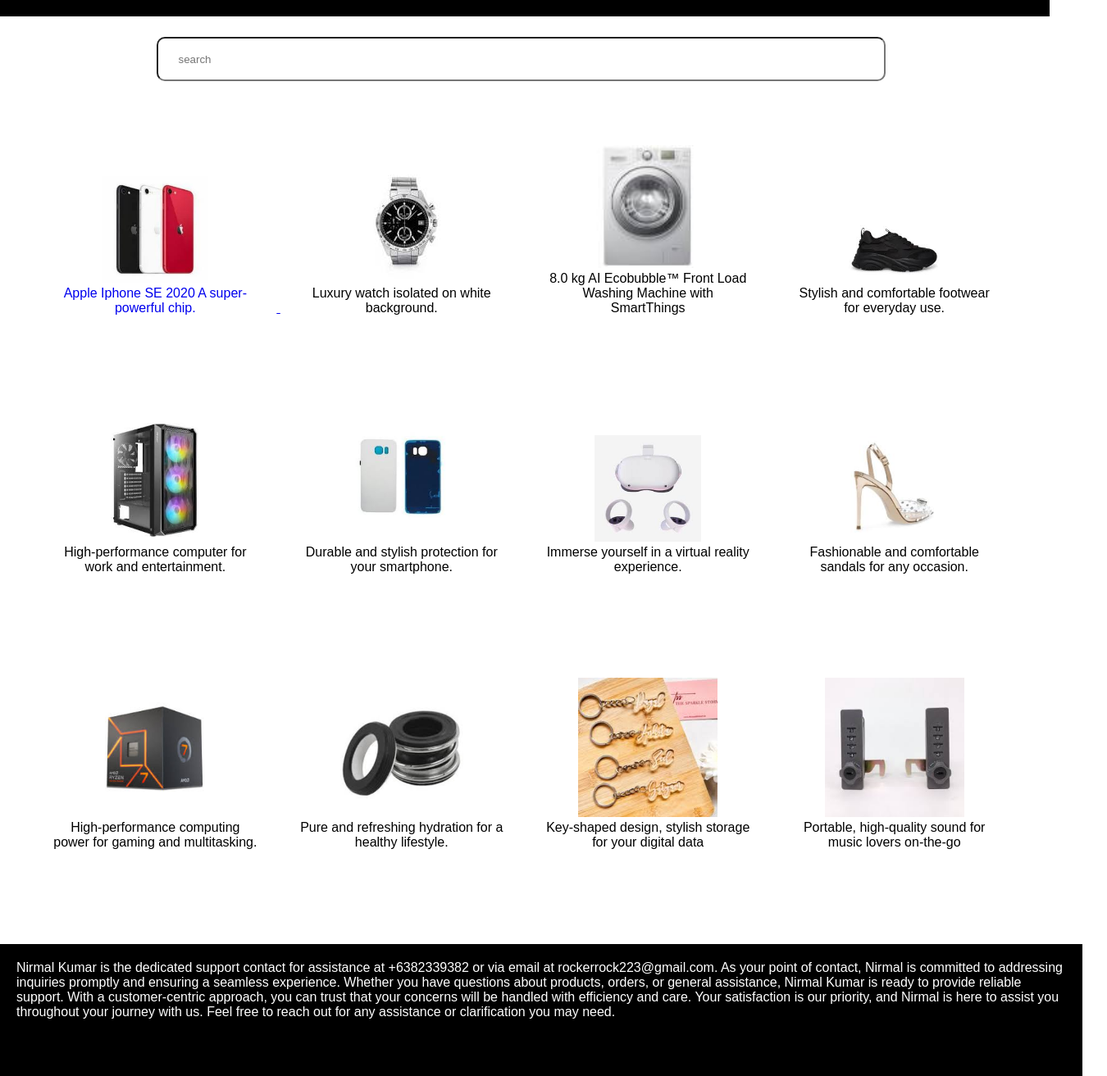
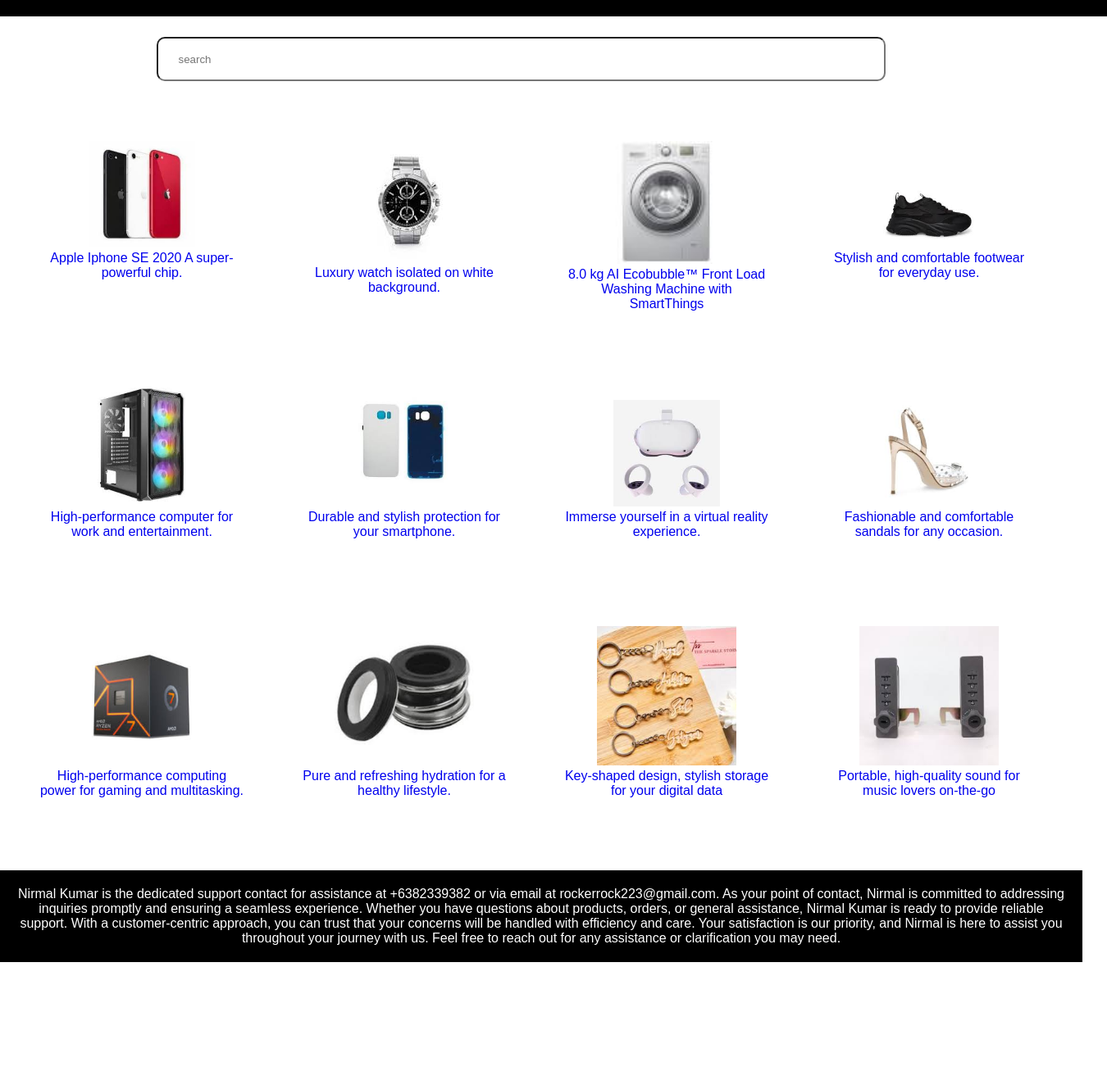
Before and after one commit to NIRMALKUMAR223/NIRMALMARKETHUB, a plain HTML site: page home.html in a window 1280 px wide. Shown: the part 78-1391 px from the top of the page at 82% size, 1350 px wide, since content can reach past the window. After the commit the page ends 1252 px from the top, so only its background shows below. Drawn offline with Linux system fonts and the light colour scheme.

Commit message:
upgradinggrid

```diff
--- a/css/home.css
+++ b/css/home.css
@@ -7,6 +7,7 @@
     background-color: rgb(0, 0, 0);
     color: white;
     padding: 35px;
+    width: 100%;
 
 }
 nav{
@@ -36,6 +37,7 @@ li{
 .search{
     margin-right: 10px;
     text-align: center;
+
 }
 input{
     margin: 25px;
@@ -45,12 +47,12 @@ input{
     border-radius: 10px;
 }
 .products{
-    justify-content: center;
-    align-items: center;
-    text-align: center;
-    padding: 30px;
-    margin-bottom: 2px;
+    width: 100%;
+    display: grid;
+    grid-template-columns: 1fr 1fr 1fr 1fr;
+    padding: 25px;
 }
+
 .fog{
     text-align: center;
     border-style: solid;
@@ -62,9 +64,13 @@ input{
     display: inline-block;
 }
 .fog:hover{
+    box-shadow: 1px 0px 4px rgb(126, 125, 125);
     border-color: black;
     border-width: 3px;
     cursor: pointer;
+    border-radius: 25px;
+    border: none;
+
 }
 .watch{
     text-align: center;
@@ -81,6 +87,12 @@ input{
     border-color: black;
     border-width: 3px;
     cursor: pointer;
+    border-radius: 25px;
+    box-shadow: 1px 0px 4px rgb(126, 125, 125);
+    border:none;
+
+
+
 }
 .wash{
     text-align: center;
@@ -96,6 +108,12 @@ input{
     border-color: black;
     border-width: 3px;
     cursor: pointer;
+    border-radius: 25px;
+    box-shadow: 1px 0px 4px rgb(126, 125, 125);
+    border:none;
+
+
+
 }
 
 
@@ -114,11 +132,21 @@ input{
     border-color: black;
     border-width: 3px;
     cursor: pointer;
+    border-radius: 25px;
+    box-shadow: 1px 0px 4px rgb(126, 125, 125);
+    border:none;
+
+
 }
 .cheppal:hover{
     border-color: black;
     border-width: 3px;
     cursor: pointer;
+    border-radius: 25px;
+    box-shadow: 1px 0px 4px rgb(126, 125, 125);
+    border:none;
+
+
 }
 .cheppal{
     text-align: center;
@@ -134,6 +162,7 @@ input{
     background-color: black;
     color: white;
     width: 100%;
-    height: 200px;
+    height: fit-content;
     padding: 20px;
+    text-align: center;
 }
--- a/css/owner.css
+++ b/css/owner.css
@@ -83,12 +83,15 @@ li{
 img{
     width: 350px;
     height: 350px;
-    padding-top:20px ;
+    padding: 40px ;
     object-fit: cover;
     position: relative;
     border-radius: 50%;
     display: inline-block;
     transition: all 1s ease-in-out;
+}
+img:hover{
+
 }
 
 
@@ -102,14 +105,15 @@ strong{
 }
 
 #img{
-    justify-content: space-between;
-    align-items: center;
+    width: 90%;
     background-color: rgb(255, 255, 255);
     filter: blur(3);
     margin-bottom: 40px;
     color: black;
-    display: flex;
-    flex-direction: row;
+    display: grid;
+    grid-template-columns: 1fr 1fr;
+    padding-left: 30px;
+    padding-right: 30px;
 }
 
 #p3{
--- a/home.html
+++ b/home.html
@@ -26,57 +26,56 @@
         <a href="iphone.html"><div class="fog">
             <img src="img/p.jpg" alt="hi" style="height: 130px;">
             <p class="one">Apple Iphone SE 2020 A super-powerful chip.  </p>
-        </div>
-        </a>
-        <div class="watch">
+        </div></a>
+        <a href="iphone.html"><div class="watch">
             <img src="img/watch.jpg" alt="hi">
             <p class="one">Luxury watch isolated on white background.</p>
-        </div>
-        <div class="wash">
+        </div></a>
+        <a href="iphone.html"><div class="wash">
             <img src="img/wash.jpg" alt="hi" style="height: 150px;">
             <p class="one">8.0 kg AI Ecobubble™ Front Load Washing Machine with SmartThings
             </p>
-        </div>
-        <div class="fog">
+        </div></a>
+        <a href="iphone.html"><div class="fog">
             <img src="img/shoes.jpg" alt="hi" style="height: 130px;">
             <p class="one">Stylish and comfortable footwear for everyday use. </p>
-        </div>
-        <div class="pc">
+        </div></a>
+        <a href="iphone.html"><div class="pc">
             <img src="img/pc.jpg" alt="hi" style="height: 150px;">
             <p class="one">High-performance computer for work and entertainment.</p>
-        </div>
-        <div class="wash">
+        </div></a>
+        <a href="iphone.html"><div class="wash">
             <img src="img/case.jpg" alt="hi" style="height: 150px;">
             <p class="one">Durable and stylish protection for your smartphone.
             </p>
-        </div>
-        <div class="fog">
-            <img src="img/vr.jpg" alt="hi" style="height: 130px;">
+        </div></a>
+        <a href="iphone.html"><div class="fog">
+            <img src="img/vr.jpg" alt="hi" style="height: 130px;padding-top: 20px;">
             <p class="one">Immerse yourself in a virtual reality experience. </p>
-        </div>
-        <div class="cheppal">
+        </div></a>
+        <a href="iphone.html"><div class="cheppal">
             <img src="img/cheppal.jpg" alt="hi" style="height: 150px;">
             <p class="one">Fashionable and comfortable sandals for any occasion.</p>
-        </div>
-        <div class="wash">
+        </div></a>
+        <a href="iphone.html"><div class="wash">
             <img src="img/amd.jpg" alt="hi" style="height: 170px;">
             <p class="one">High-performance computing power for gaming and multitasking.
             </p>
-        </div>
-        <div class="fog">
-            <img src="img/water.jpg" alt="hi"  style="height: 150px;">
+        </div></a>
+        <a href="iphone.html"><div class="fog">
+            <img src="img/water.jpg" alt="hi"  style="height: 170px;">
             <p class="one">Pure and refreshing hydration for a healthy lifestyle.
             </p>
-        </div>
-        <div class="watch">
+        </div></a>
+        <a href="iphone.html"><div class="watch">
             <img src="img/key.jpg" alt="hi"  style="height: 170px;">
             <p class="one">Key-shaped design, stylish storage for your digital data</p>
-        </div>
-        <div class="wash">
+        </div></a>
+        <a href="iphone.html"><div class="wash">
             <img src="img/speaker.jpg" alt="hi" style="height: 170px;">
             <p class="one"> Portable, high-quality sound for music lovers on-the-go
             </p>
-        </div>
+        </div></a>
 
     </div>
     <div id ='footer'>
@@ -87,7 +86,7 @@
              efficiency and care. Your satisfaction is our priority, and Nirmal is here to assist you throughout your
              journey with us.
            Feel free to reach out for any assistance or clarification you may need.</p>
-        </div>
+    </div>
 
 </body>
 </html>
```
Also changed, not shown: iphone.html (+6 -7 lines).
